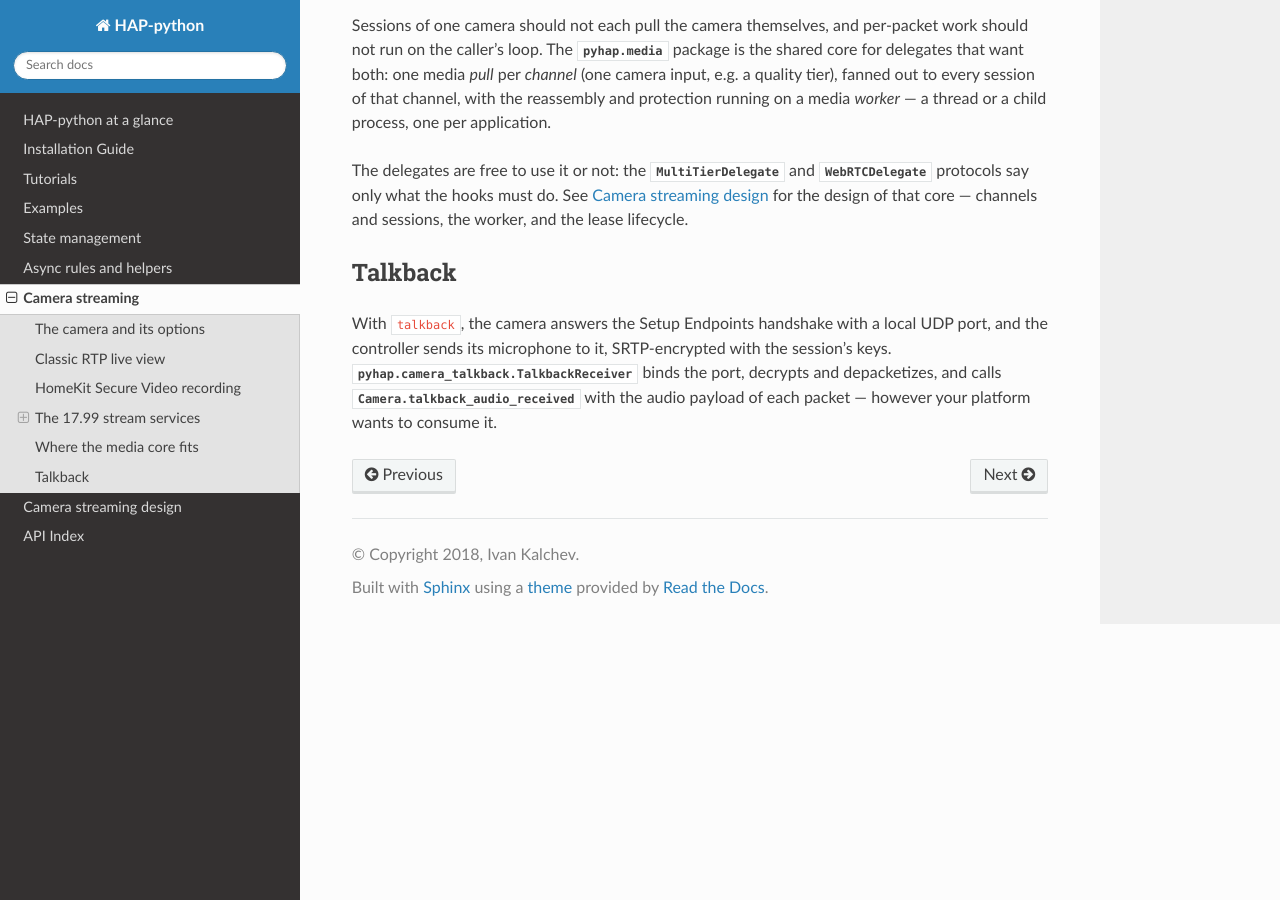
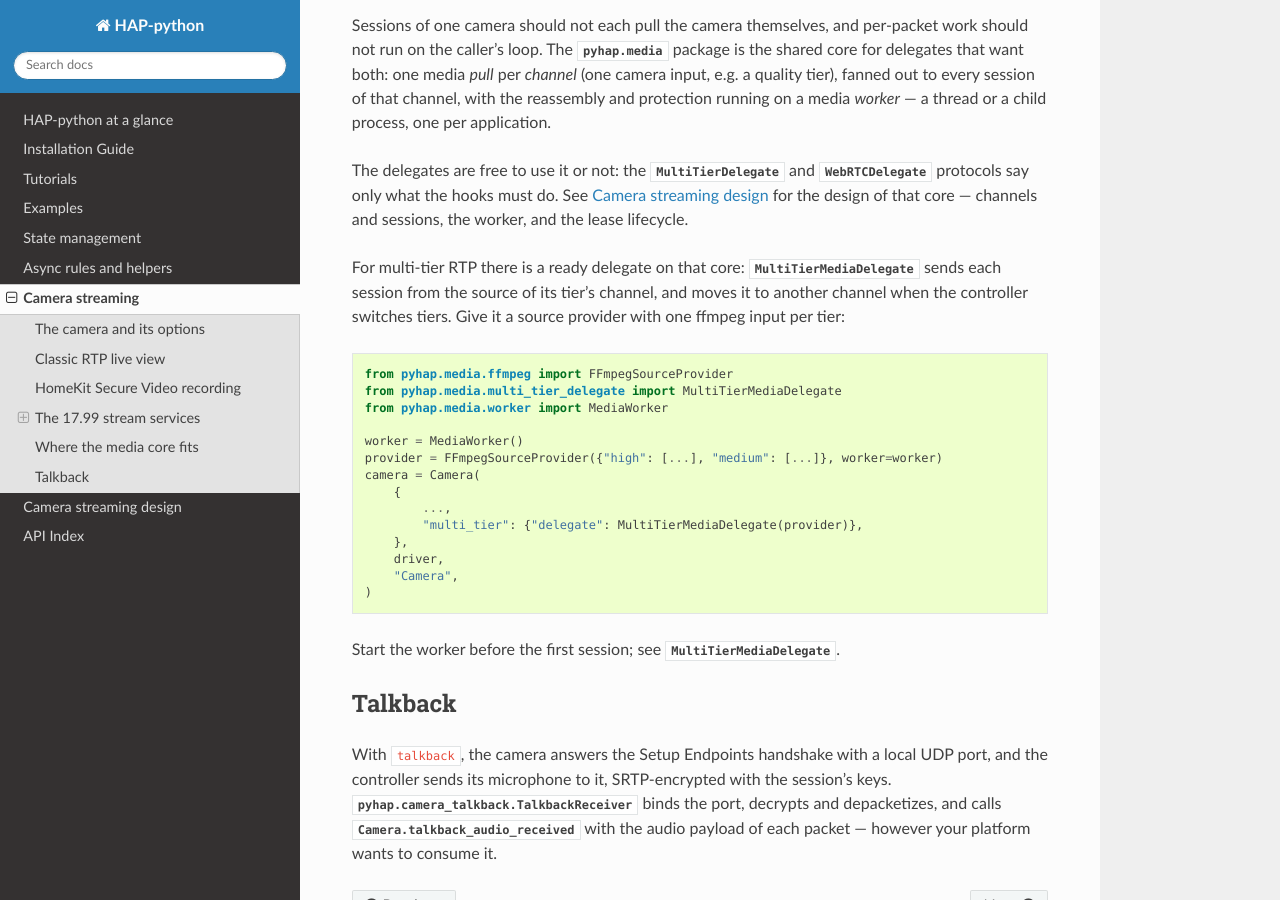
Before and after one commit to ikalchev/HAP-python, a Sphinx documentation site: the page built from docs/source/media/camera.rst, in a window 1280 px wide and 900 px high, scrolled down 3445 px. Built offline with Sphinx 7.4.7 and the Read the Docs theme 3.1.0, drawn with Linux system fonts in a browser that asks for light colours; the version number could not be read and is left out.

Commit message:
Document the multi-tier media delegate

```diff
--- a/docs/source/media/architecture.rst
+++ b/docs/source/media/architecture.rst
@@ -11,9 +11,9 @@ connection per channel** instead of per session, and the per-packet work kept
 off the loop that serves the HAP protocol.
 
 .. note::
-   The session senders that use this core (multi-tier RTP, HKSV recording,
-   WebRTC) arrive in follow-up pull requests. This page describes the shared
-   part they are built on: :mod:`pyhap.media`.
+   The multi-tier RTP sender (:mod:`pyhap.media.multi_tier`) uses this core.
+   The HKSV recording and WebRTC senders arrive in follow-up pull requests.
+   This page describes the shared part they are built on: :mod:`pyhap.media`.
 
 The problem
 ===========
--- a/docs/source/media/camera.rst
+++ b/docs/source/media/camera.rst
@@ -220,6 +220,32 @@ The delegates are free to use it or not: the
 hooks must do. See :doc:`/media/architecture` for the design of that core —
 channels and sessions, the worker, and the lease lifecycle.
 
+For multi-tier RTP there is a ready delegate on that core:
+:class:`~pyhap.media.multi_tier_delegate.MultiTierMediaDelegate` sends each
+session from the source of its tier's channel, and moves it to another
+channel when the controller switches tiers. Give it a source provider with
+one ffmpeg input per tier:
+
+.. code-block:: python
+
+    from pyhap.media.ffmpeg import FFmpegSourceProvider
+    from pyhap.media.multi_tier_delegate import MultiTierMediaDelegate
+    from pyhap.media.worker import MediaWorker
+
+    worker = MediaWorker()
+    provider = FFmpegSourceProvider({"high": [...], "medium": [...]}, worker=worker)
+    camera = Camera(
+        {
+            ...,
+            "multi_tier": {"delegate": MultiTierMediaDelegate(provider)},
+        },
+        driver,
+        "Camera",
+    )
+
+Start the worker before the first session; see
+:class:`~pyhap.media.multi_tier_delegate.MultiTierMediaDelegate`.
+
 Talkback
 ========
 
```
Also changed, not shown: docs/source/api/media.rst (+14 -0 lines).
